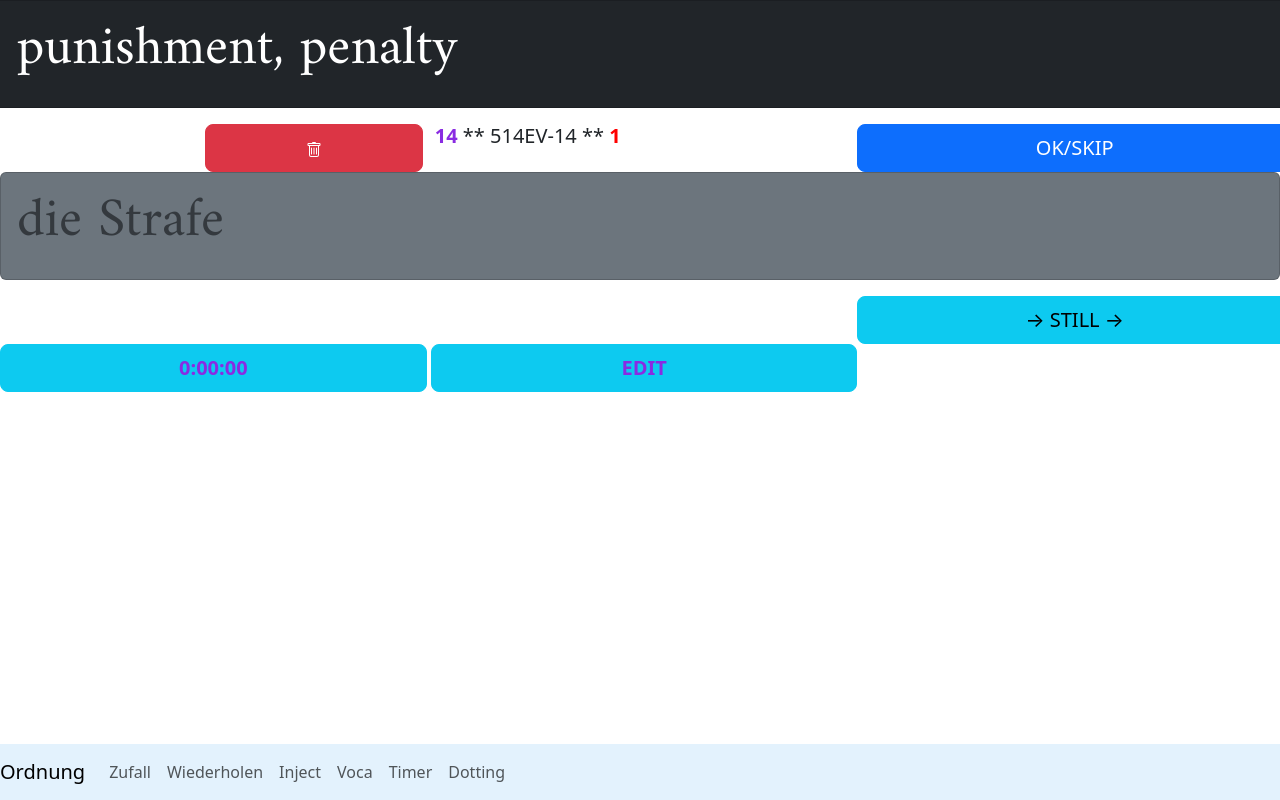
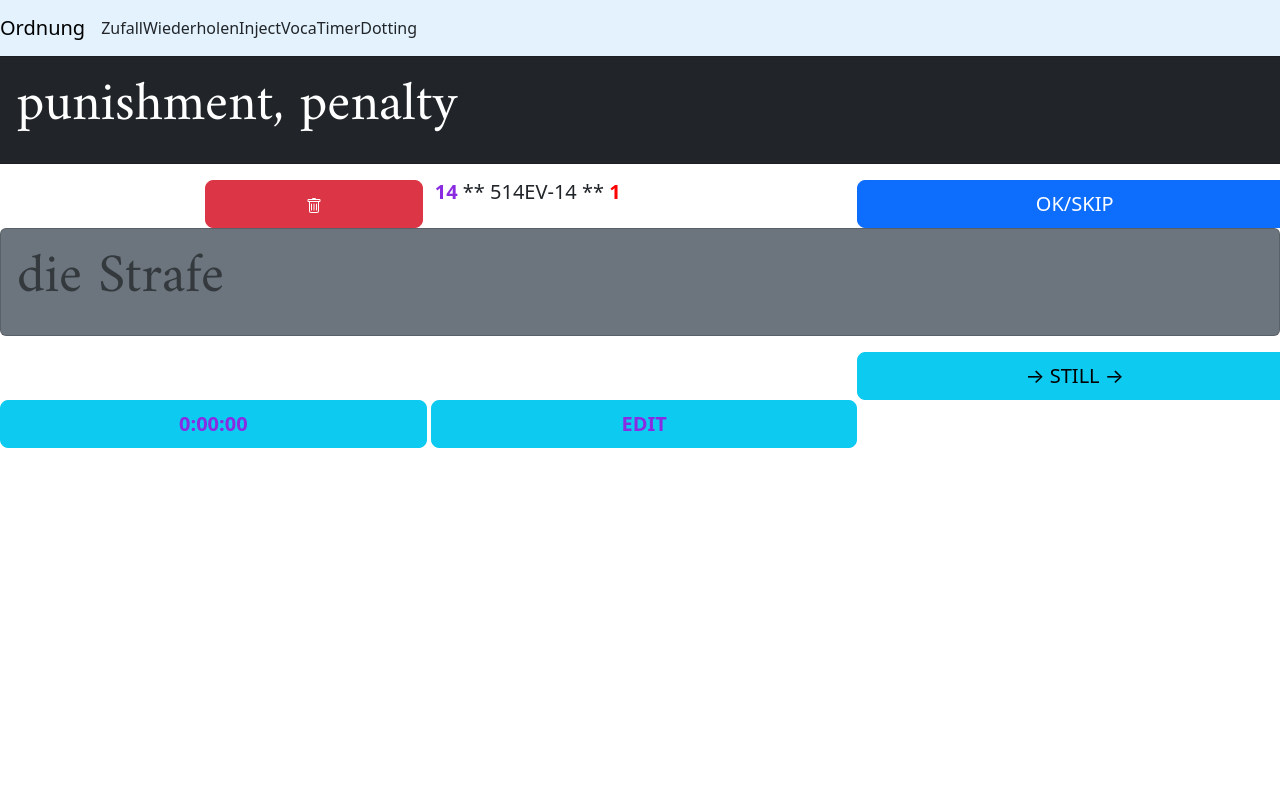
Before and after one commit to mohamedsaber101/dp, a Django app: page / in a window 1280 px wide. Run offline with Django 4.2, Linux system fonts and the light colour scheme; data comes from the database, SQL or seed files in the repository; some libraries are stand-ins or nearby versions.

Commit message:
202309051208

```diff
--- a/revision/templates/base.html
+++ b/revision/templates/base.html
@@ -31,33 +31,29 @@
 <body>
 
   <link rel="stylesheet" href="{% static 'cards.css'%}" type="text/css">
-  <nav class=" navbar fixed-bottom navbar-expand-lg navbar-light" style="background-color: #e3f2fd;">
+  <nav class=" navbar navbar-fixed-bottom navbar-expand-lg navbar-light" style="background-color: #e3f2fd;">
       <a class="navbar-brand" href="{% url 'revision:index' %}">Ordnung</a>
 
 
-      <div >
-        <ul class="navbar-nav ">
-          <li class="nav-item active">
+          <div class="nav-item active">
             <a class="nav-link " href="{% url 'revision:random_hot' %}">Zufall</a>
-          </li>
-          <li class="nav-item active">
+          </div>
+          <div class="nav-item active">
             <a class="nav-link " href="{% url 'revision:repeat' %}">Wiederholen</a>
-          </li>
-          <li class="nav-item active">
+          </div>
+          <div class="nav-item active">
             <a class="nav-link " href="{% url 'revision:inject' %}">Inject</a>
-          </li>
+          </div>
 
-          <li class="nav-item active">
+          <div class="nav-item active">
             <a class="nav-link " href="{% url 'revision:vocabulary' %}">Voca</a>
-          </li>
-          <li class="nav-item active">
+          </div>
+          <div class="nav-item active">
             <a class="nav-link " href="{% url 'revision:set_timer' 'reset' %}">Timer</a>
-          </li>
-          <li class="nav-item active">
+          </div>
+          <div class="nav-item active">
             <a class="nav-link " href="{% url 'revision:dotting' %}">Dotting</a>
-          </li>
-        </ul>
-
+          </div>
       </div>
     </nav>
 
```
